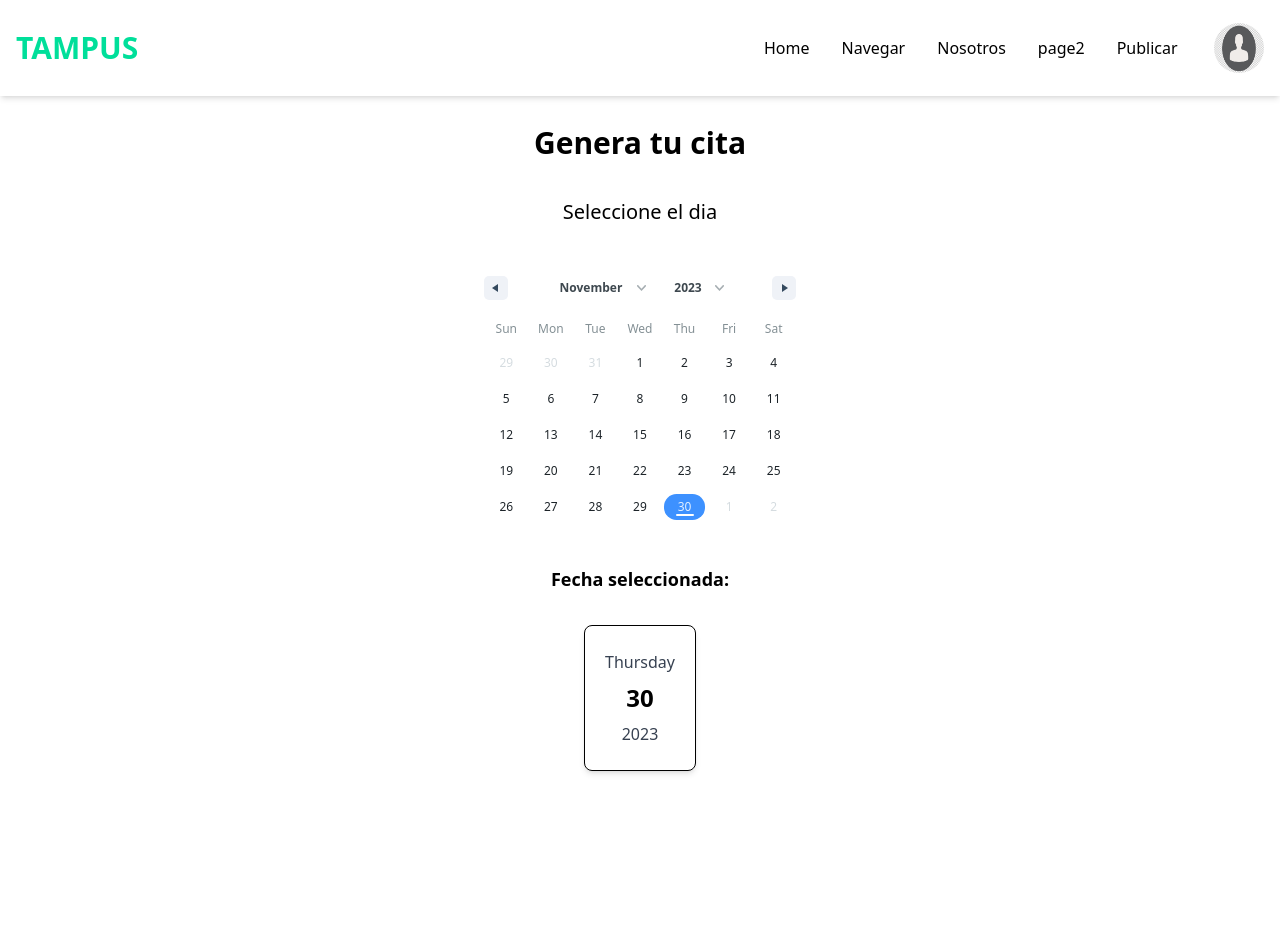
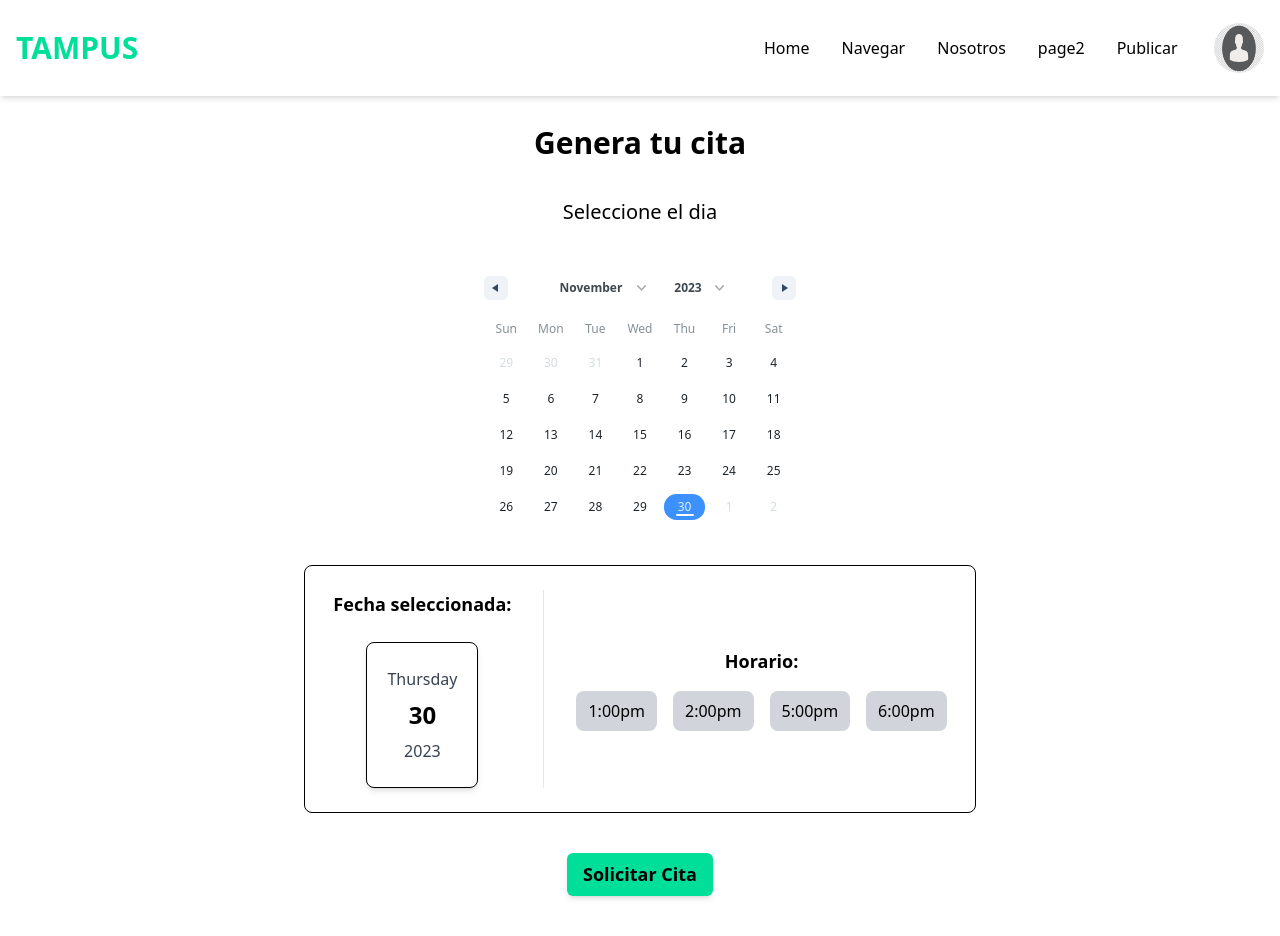
Before and after one commit to sbeteta7/frontTampus, a React (Vite) app: page /Reservas in a window 1280 px wide. Before the commit the page ends 800 px from the top, so only its background shows below. Built offline with nearby package versions, Linux system fonts and the light colour scheme.

Commit message:
Reserva_Beta

```diff
--- a/src/components/Resv_Cal.jsx
+++ b/src/components/Resv_Cal.jsx
@@ -24,8 +24,19 @@ function Resv_Cal() {
 
     const formattedDate = formatDate(selectedDate)
 
+    const [selectedTime, setSelectedTime] = useState(null);
+
+    const handleTimeClick = (time) => {
+        if (selectedTime == time) {
+            setSelectedTime(null);
+        } else {
+            setSelectedTime(time);
+        }
+    };
+
     return (
         <>
+            {/* CALENDARIO */}
             <div className='text-center'>
                 <p className='py-2 text-[20px] '>Seleccione el dia</p>
                 <Calendar
@@ -34,14 +45,45 @@ function Resv_Cal() {
                     className='pb-5'
                 />
 
-                <p className="text-lg font-semibold mb-2 pb-6">Fecha seleccionada:</p>
-                <div className='w-28 mx-auto bg-white rounded-lg border border-black shadow-md p-6 flex flex-col items-center transition-transform transform hover:scale-105'>
-                    <div className="flex flex-col space-y-2 text-center">
-                        <p className="text-gray-700">{formattedDate.name}</p>
-                        <p className="text-2xl font-bold">{formattedDate.day}</p>
-                        <p className="text-gray-700">{formattedDate.month}</p>
+            {/* EL DIV QUE CONTIENE A LA FECHA Y HORARIOS */}
+                <div className='justify-center max-w-2xl mx-auto bg-white rounded-lg border border-black p-6 flex items-center space-x-8 '>
+
+                    {/* CARD DE LA FECHA */}
+                    <div className='flex flex-col space-y-2 border-r pr-8'>
+                        <p className="text-lg font-semibold mb-2 pb-2">Fecha seleccionada:</p>
+                        <div className='w-28 mx-auto bg-white rounded-lg border border-black shadow-md p-6 flex flex-col items-center transition-transform transform hover:scale-105'>
+                            <div className="flex flex-col space-y-2 text-center">
+                                <p className="text-gray-700">{formattedDate.name}</p>
+                                <p className="text-2xl font-bold">{formattedDate.day}</p>
+                                <p className="text-gray-700">{formattedDate.month}</p>
+                            </div>
+                        </div>
+                    </div>
+
+                    {/* LOS TERRIBLES HORARIOS */}
+                    <div className='flex flex-col space-y-2'>
+                        <p className='text-lg font-semibold pb-2'>Horario:</p>
+                        <div className='flex space-x-4'>
+                            {/* Aquí puedes agregar varios cuadrados para representar diferentes horas */}
+                            {['1:00pm', '2:00pm', '5:00pm', '6:00pm'].map((time) => (
+                                <p
+                                    key={time}
+                                    className={`${
+                                        selectedTime === time ? 'bg-purple-800 text-white' : 'bg-gray-300 text-black'
+                                    } rounded-lg py-2 px-3 cursor-pointer hover:bg-purple-800 hover:text-white`}
+                                    onClick={() => handleTimeClick(time)}
+                                >
+                                    {time}
+                                </p>
+                            ))}
+                        </div>
                     </div>
                 </div>
+
+                {/* EL BOTÓN PARA CITA :3 */}
+                <button className=" my-10 text-[18px] font-semibold shadow-md bg-[#00df9a] text-black hover:bg-[#00df9a] py-2 px-4 rounded-md transition duration-300 transform hover:scale-105 cursor-pointer">
+                    Solicitar Cita
+                </button>
             </div>
         </>
     )
```
